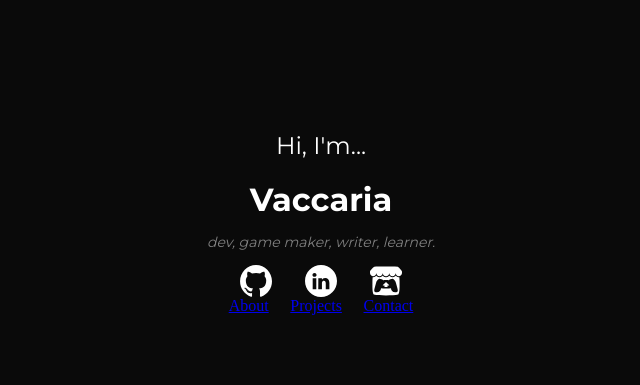
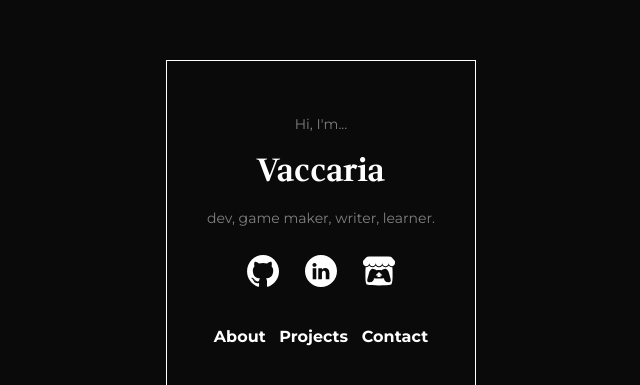
Before and after one commit to FlamingHerb/flamingherb.github.io, a SvelteKit app: page / in a window 1280 px wide. Shown: the part 177-562 px from the top of the page, without its empty margins (319-959 px from the left). Built offline with nearby package versions, Linux system fonts and the light colour scheme.

Commit message:
feat: good looking front page, finally Resolves #4

```diff
--- a/src/routes/(app)/+page.svelte
+++ b/src/routes/(app)/+page.svelte
@@ -10,11 +10,11 @@
 
 <div class="container wrapper rrow-direction">
     <div class="section">
-
+        <div class="border-section">
             <!-- Introduction -->
-        <h2 class="intro-holder">Hi, I'm...</h2>
+            <p class="subtitle-holder">Hi, I'm...</p>
             <h1 class="title-holder">Vaccaria</h1>
-        <p class="subtitle-holder"><em>dev, game maker, writer, learner.</em></p>
+            <p class="subtitle-holder">dev, game maker, writer, learner.</p>
 
             <!-- Social Media Links -->
             <div class="links-section">
@@ -25,11 +25,11 @@
 
             <!-- Important Works -->
             <div class="pages-section">
-            <a href="/">About</a>
-            <a href="/">Projects</a>
-            <a href="/">Contact</a>
+                <a href="/about">About</a>
+                <a href="/works">Projects</a>
+                <a href="/contact">Contact</a>
             </div>
-
+        </div>
     </div>
 
 </div>
@@ -62,7 +62,15 @@
         justify-content: center;
     }
 
+    .border-section {
+        padding: 5vh;
+        border: 1px solid white;
+    }
+
     .links-section {
+
+        margin: 28px 14px;
+
         display: flex;
         flex-direction: row;
         justify-content: space-evenly;
@@ -74,9 +82,10 @@
     }
 
     .pages-section {
+        margin-top: 2.5rem;
         display: flex;
         flex-direction: row;
-        justify-content: space-evenly;
+        justify-content: space-around;
     }
 
     .img-cool {
@@ -91,19 +100,16 @@
     }
 
     .title-holder {
-        font-family: "Montserrat";
+        font-family: "Wittgenstein";
         font-weight: bold;
         text-align: center;
         margin: 0;
 
       }
 
-    .intro-holder {
-        margin-top: 0px;
-        font-family: "Montserrat";
-        font-weight: normal;
-        text-align: center;
-     }
+
+    // The weird Hero CSS shit they do that just works.
+
 
 
 
--- a/src/variables.scss
+++ b/src/variables.scss
@@ -5,6 +5,24 @@
   font-size: 1rem;
   font-family: Montserrat, Helvetica, sans-serif;
 }
+
+:global(a){
+  font-size: 1rem;
+  font-family: Montserrat, Helvetica, sans-serif;
+  color: white;
+  font-weight: bold;
+  text-decoration: none;
+
+  &:visited {
+    color: white;
+  }
+
+  &:hover {
+    color: red;
+  }
+}
+
+
 
 @font-face {
   font-family: "Eastman Alternate Trial Medium";
```
Lines whose indentation alone changed are shown as unchanged.
